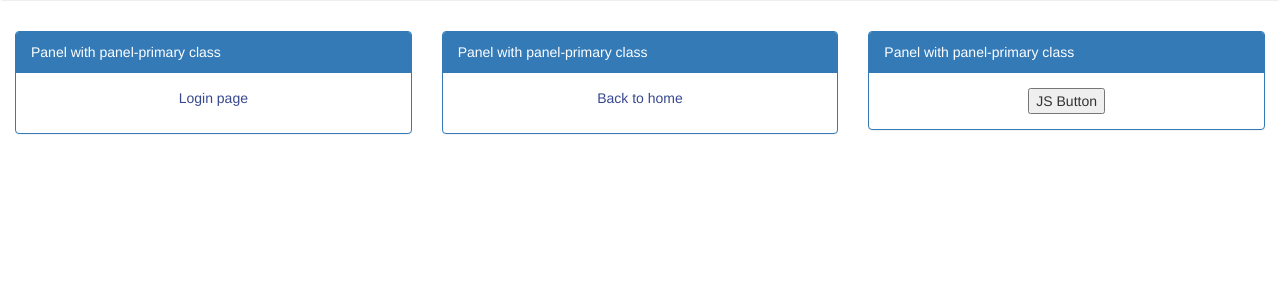
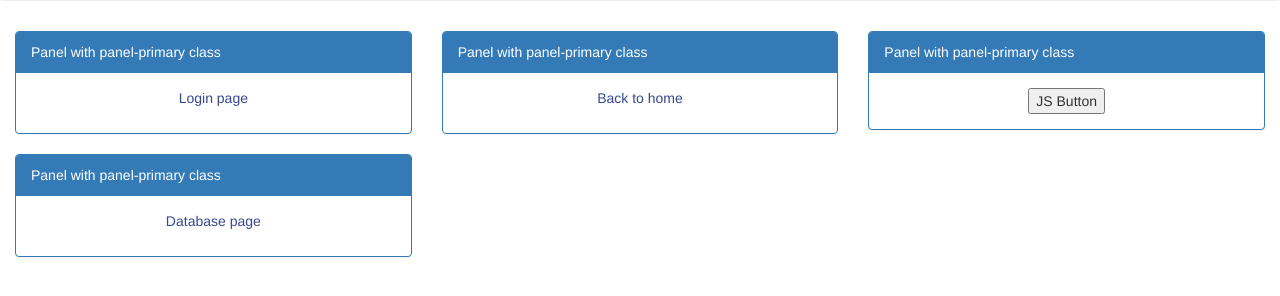
Before and after one commit to virtualvector/FlaskApp, a Flask app: page / in a window 1280 px wide. Shown: the part 239-535 px from the top of the page. Run offline with Flask 2, Linux system fonts and the light colour scheme; some libraries are stand-ins or nearby versions.

Commit message:
basic database working and running

```diff
--- a/main.py
+++ b/main.py
@@ -1,4 +1,5 @@
 from flask import Flask,redirect,url_for,request,render_template
+import dbhandler #user-created file to handle data
 
 app = Flask(__name__)
 
@@ -21,6 +22,11 @@ def login_success():
 def main(name):
     return render_template('greeting.html',user=name)
 
+@app.route('/database')
+def database_handler():
+    data = dbhandler.get_data_from_database()
+    return render_template('database_page.html',data=data)
+
 
 
 if __name__=='__main__':
--- /dev/null
+++ b/templates/database_page.html
@@ -0,0 +1 @@
+This is the database page {{data}}
--- a/templates/index.html
+++ b/templates/index.html
@@ -81,6 +81,22 @@
 
             </div>
         </div>
+
+        <div class="row">
+            <div class="col-sm-4">
+                <div class="panel panel-primary">
+                    <div class="panel-heading">Panel with panel-primary class</div>
+                    <div class="panel-body">
+                        <center>
+                            <p><a href="http://localhost:5000/database">Database page</a></p>
+                        </center>
+                    </div>
+                </div>
+
+            </div>
+
+        </div>
+
     </div>
 
 </body>
```
Also changed, not shown: dbhandler.py (added, +16 -0 lines), test.db (added), 1 other file.
